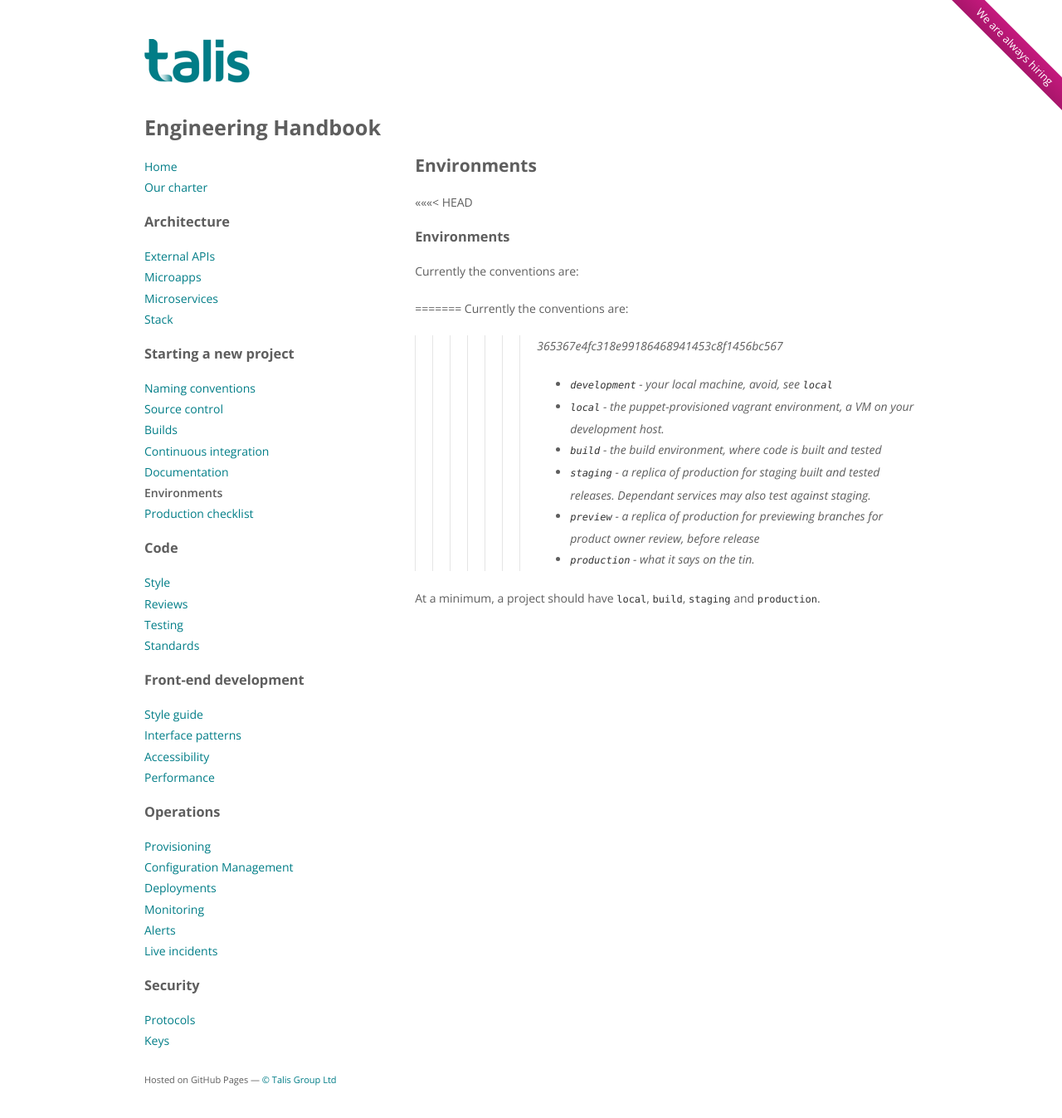
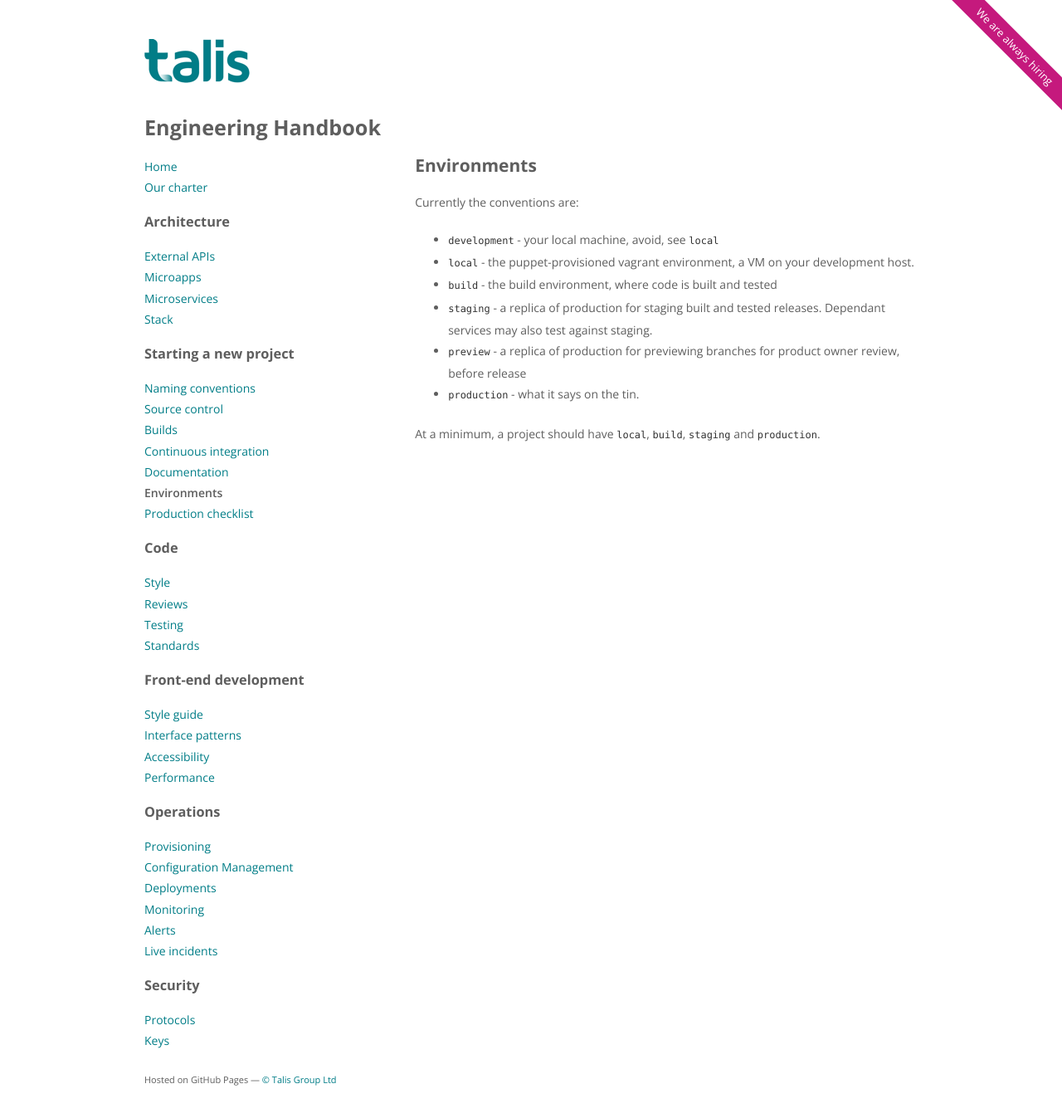
Before and after one commit to ellerbrock/talis.github.io, a Jekyll site: the page built from topics/env.md, in a window 1280 px wide. Shown: the whole page at 83% size. Built offline with Jekyll 4.4.1, drawn with Linux system fonts in a browser that asks for light colours.

Commit message:
Conflict indicators in source
Careless use of the Sync button within GitHub Desktop.

```diff
--- a/stylesheets/styles.css
+++ b/stylesheets/styles.css
@@ -246,11 +246,8 @@
 
 .github-fork-ribbon {
   background-color: #c5197d;
-<<<<<<< HEAD
-=======
   background-image: none;
   -webkit-box-shadown: none;
-
   box-shadow: none;
   font-family: "Open Sans", sans-serif;
 }
@@ -259,7 +256,6 @@
 .github-fork-ribbon a:hover {
   border: none;
   text-shadow: none;
->>>>>>> 365367e4fc318e99186468941453c8f1456bc567
 }
 
 @media print, screen and (min-width: 480px) {
--- a/topics/env.md
+++ b/topics/env.md
@@ -4,15 +4,8 @@
 body_class: env
 ---
 
-<<<<<<< HEAD
-### Environments
-
 Currently the conventions are:
 
-=======
-Currently the conventions are:
-
->>>>>>> 365367e4fc318e99186468941453c8f1456bc567
 * `development` - your local machine, avoid, see `local`
 * `local` - the puppet-provisioned vagrant environment, a VM on your development host.
 * `build` - the build environment, where code is built and tested
```
Also changed, not shown: topics/names.md (+0 -5 lines).
